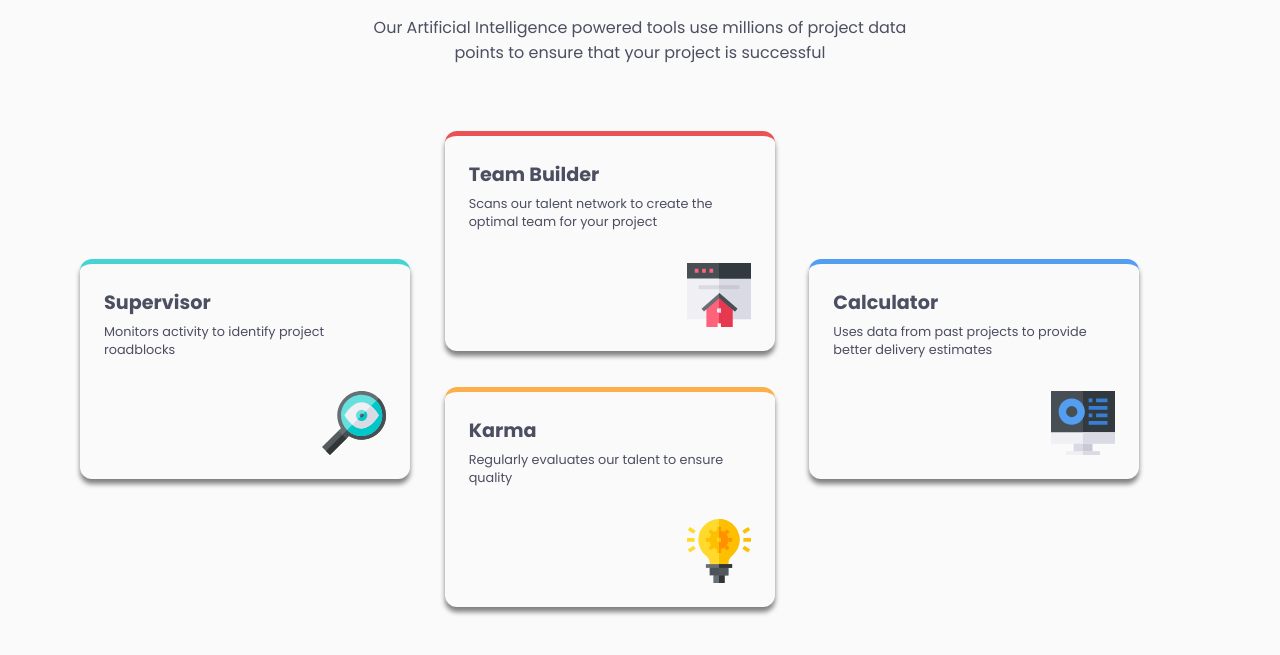
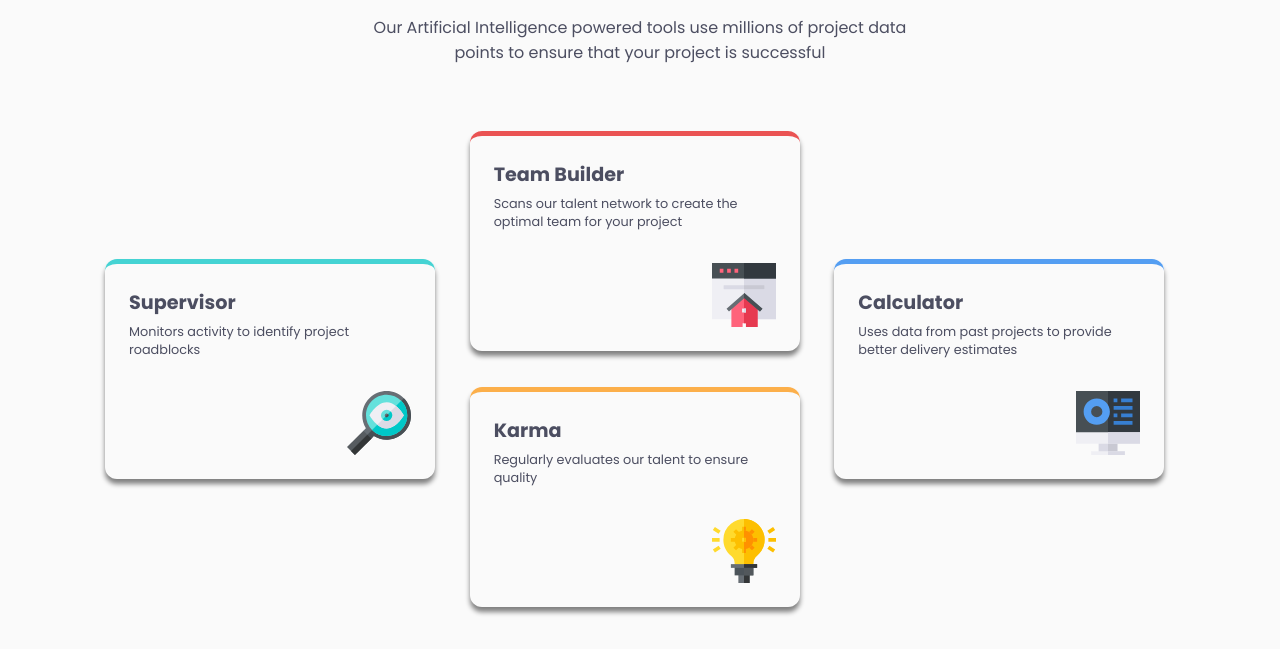
Before and after one commit to Ay-dotcode/Four-card-feature-section, a plain HTML site: page index.html in a window 1280 px wide. Shown: the part 123-778 px from the top of the page. Drawn offline with Linux system fonts and the light colour scheme.

Commit message:
centered the content

```diff
--- a/styles-desktop.css
+++ b/styles-desktop.css
@@ -1,5 +1,5 @@
 @media (min-width: 48em) {
-    body {
+    main {
         width: 100%;
     }
 
--- a/styles.css
+++ b/styles.css
@@ -4,7 +4,7 @@
     box-sizing: border-box;
 }
 
-body {
+main {
     width: 375px;
     font-family: Poppins, sans-serif;
     margin: 0 auto;
```
